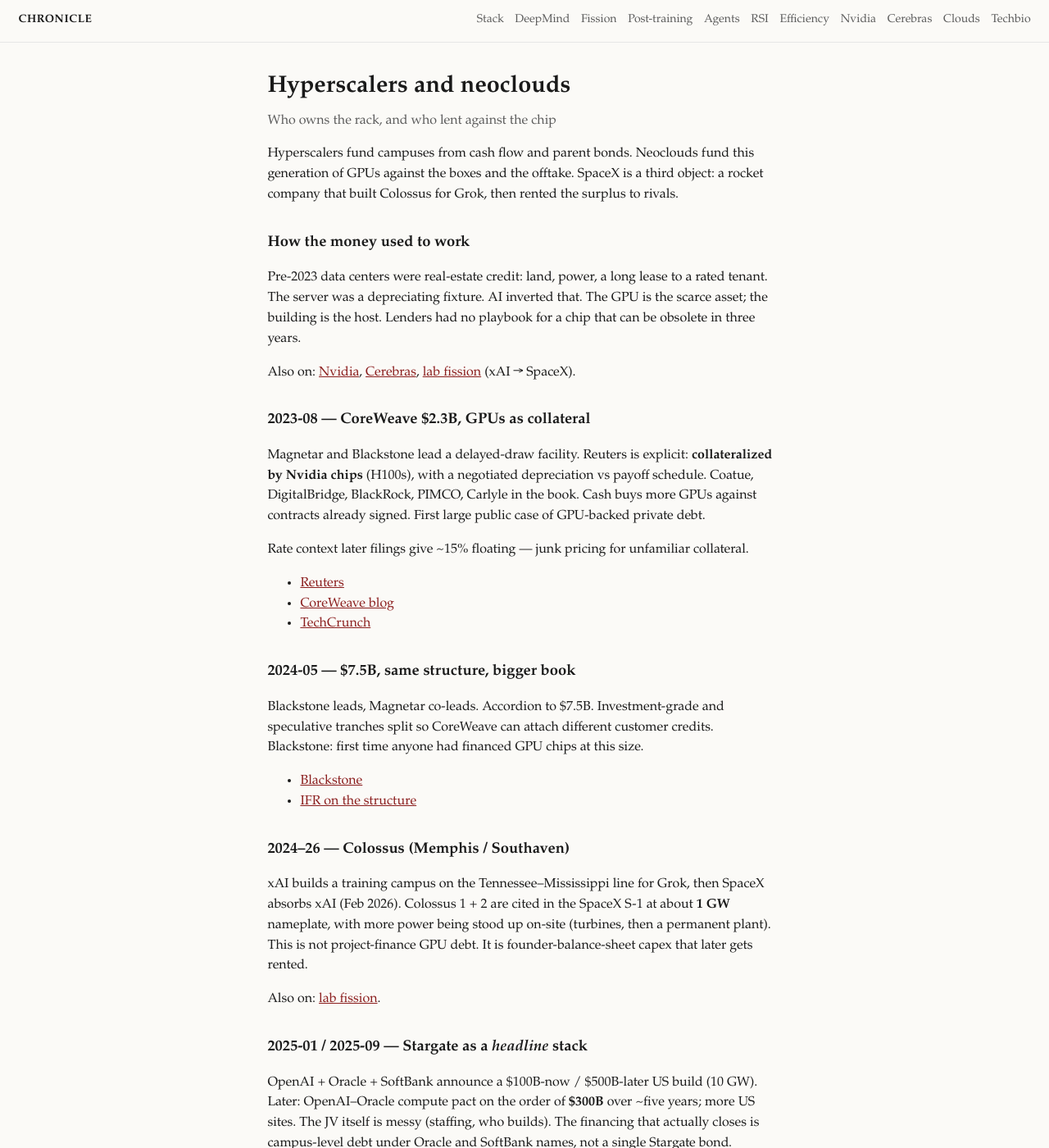
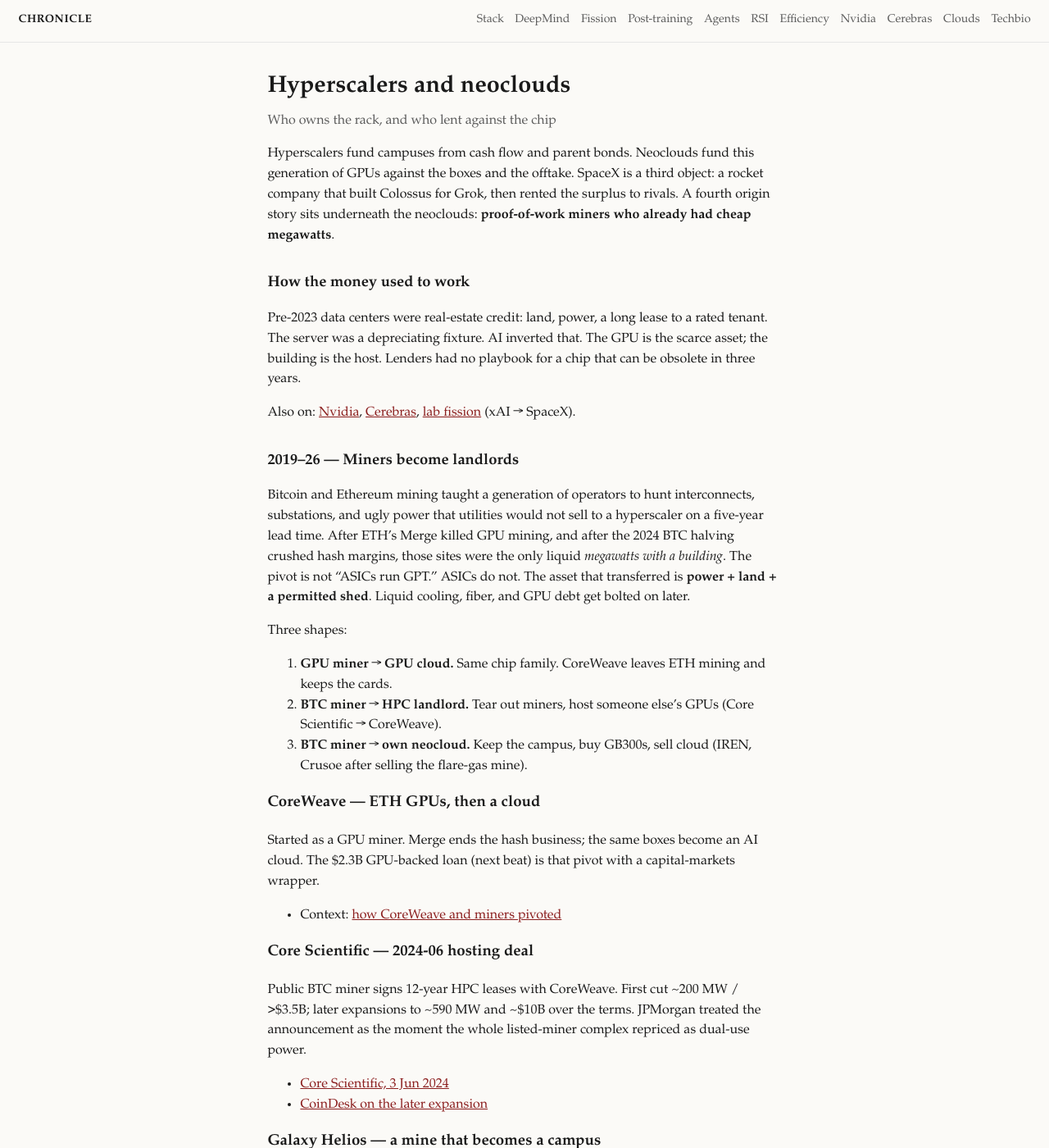
Before and after one commit to vandontduong/chronicle, a Jekyll site: the page built from timelines/clouds.md, in a window 1280 px wide and 1400 px high. Shown: the whole window at 82% size. Built offline with Jekyll 4.4.1, drawn with Linux system fonts in a browser that asks for light colours; some of the changed text lies outside the part shown.

Commit message:
Clouds: Bitcoin and ETH miners as the first neocloud landlords

```diff
--- a/timelines/clouds.md
+++ b/timelines/clouds.md
@@ -8,13 +8,59 @@ permalink: /timelines/clouds/
 
 <p class="meta">Who owns the rack, and who lent against the chip</p>
 
-Hyperscalers fund campuses from cash flow and parent bonds. Neoclouds fund this generation of GPUs against the boxes and the offtake. SpaceX is a third object: a rocket company that built Colossus for Grok, then rented the surplus to rivals.
+Hyperscalers fund campuses from cash flow and parent bonds. Neoclouds fund this generation of GPUs against the boxes and the offtake. SpaceX is a third object: a rocket company that built Colossus for Grok, then rented the surplus to rivals. A fourth origin story sits underneath the neoclouds: **proof-of-work miners who already had cheap megawatts**.
 
 ## How the money used to work
 
 Pre-2023 data centers were real-estate credit: land, power, a long lease to a rated tenant. The server was a depreciating fixture. AI inverted that. The GPU is the scarce asset; the building is the host. Lenders had no playbook for a chip that can be obsolete in three years.
 
 Also on: [Nvidia]({{ '/timelines/nvidia/' | relative_url }}), [Cerebras]({{ '/timelines/cerebras/' | relative_url }}), [lab fission]({{ '/timelines/lab-fission/' | relative_url }}) (xAI → SpaceX).
+
+## 2019–26 — Miners become landlords
+
+Bitcoin and Ethereum mining taught a generation of operators to hunt interconnects, substations, and ugly power that utilities would not sell to a hyperscaler on a five-year lead time. After ETH's Merge killed GPU mining, and after the 2024 BTC halving crushed hash margins, those sites were the only liquid *megawatts with a building*. The pivot is not “ASICs run GPT.” ASICs do not. The asset that transferred is **power + land + a permitted shed**. Liquid cooling, fiber, and GPU debt get bolted on later.
+
+Three shapes:
+
+1. **GPU miner → GPU cloud.** Same chip family. CoreWeave leaves ETH mining and keeps the cards.
+2. **BTC miner → HPC landlord.** Tear out miners, host someone else's GPUs (Core Scientific → CoreWeave).
+3. **BTC miner → own neocloud.** Keep the campus, buy GB300s, sell cloud (IREN, Crusoe after selling the flare-gas mine).
+
+### CoreWeave — ETH GPUs, then a cloud
+
+Started as a GPU miner. Merge ends the hash business; the same boxes become an AI cloud. The $2.3B GPU-backed loan (next beat) is that pivot with a capital-markets wrapper.
+
+- Context: [how CoreWeave and miners pivoted](https://bitcoinethereumnews.com/tech/how-coreweave-and-miners-pivoted/)
+
+### Core Scientific — 2024-06 hosting deal
+
+Public BTC miner signs 12-year HPC leases with CoreWeave. First cut ~200 MW / >$3.5B; later expansions to ~590 MW and ~$10B over the terms. JPMorgan treated the announcement as the moment the whole listed-miner complex repriced as dual-use power.
+
+- [Core Scientific, 3 Jun 2024](https://investors.corescientific.com/news-events/press-releases/detail/74/core-scientific-to-provide-approximately-200-mw-of-infrastructure-to-host-coreweaves-high-performance-computing-services-capturing-significant-ai-compute-opportunity)
+- [CoinDesk on the later expansion](https://www.coindesk.com/business/2026/05/07/core-scientific-sold-usd208-million-of-bitcoin-in-q1-as-ai-pivot-continues)
+
+### Galaxy Helios — a mine that becomes a campus
+
+West Texas site bought from Argo as a BTC mine. Mining wound down; Phase I hands CoreWeave 133 MW IT load (2026-07) under a 15-year lease. Same tenant, same story: hash rate out, liquid-cooled racks in.
+
+- [The Block](https://www.theblock.co/post/407396/galaxy-delivers-133-mw-of-critical-it-load-to-coreweave-as-helios-bitcoin-mine-turns-ai-hub)
+- [DCD](https://www.datacenterdynamics.com/en/news/galaxy-digital-completes-first-phase-of-pivoting-cryptomine-to-ai-hosting/)
+
+### Crusoe — flare gas → Stargate
+
+2018: modular miners on stranded / flared gas. 2024: Abilene campus that becomes Stargate's first large site. 2025-03: **sells the Bitcoin / Digital Flare Mitigation business to NYDIG** so the firm is only AI campuses and cloud.
+
+- [DCD on the NYDIG sale](https://www.datacenterdynamics.com/en/news/crusoe-exits-crypto-operations-to-focus-on-ai-sell-business-to-nydig/)
+- [Forbes on the modular follow-on](https://www.forbes.com/sites/annatong/2026/03/12/from-gigawatts-to-grab-and-go-crusoe-leans-into-modular-ai-data-centers/)
+
+### IREN (née Iris Energy) — miner that sells the cloud itself
+
+Childress, Texas was a mine. Nov 2025: five-year, **$9.7B** cloud contract with Microsoft (GB300 / Horizon). Aug 2026: Horizon 1 accepted; Nvidia Exemplar Cloud. GPU debt then prices off the Microsoft offtake (see IREN in the 2026 book below).
+
+- [IREN 8-K / Horizon 1](https://www.stocktitan.net/sec-filings/IREN/8-k-iren-ltd-reports-material-event-e67c1bd9fff6.html)
+- [The Block](https://www.theblock.co/news/business/2026-08-17-iren-delivers-first-four-ai-cloud-deployments-microsoft-under-9-7-billion-deal-412016)
+
+Hut 8, TeraWulf, MARA, HIVE run variations of the same conversion. The scarce input was never the ASIC. It was a megawatt you could energize this year.
 
 ## 2023-08 — CoreWeave $2.3B, GPUs as collateral
 
```
